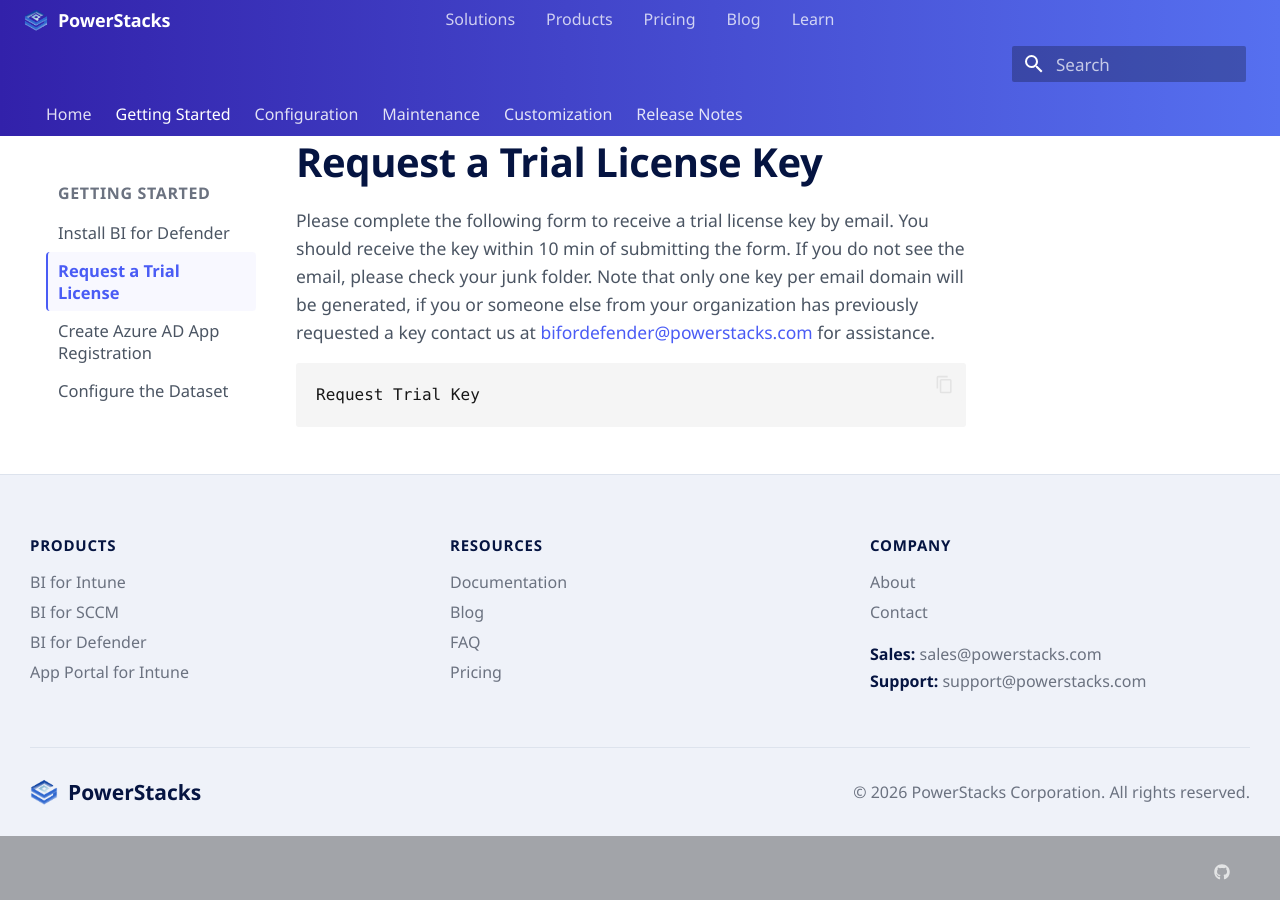
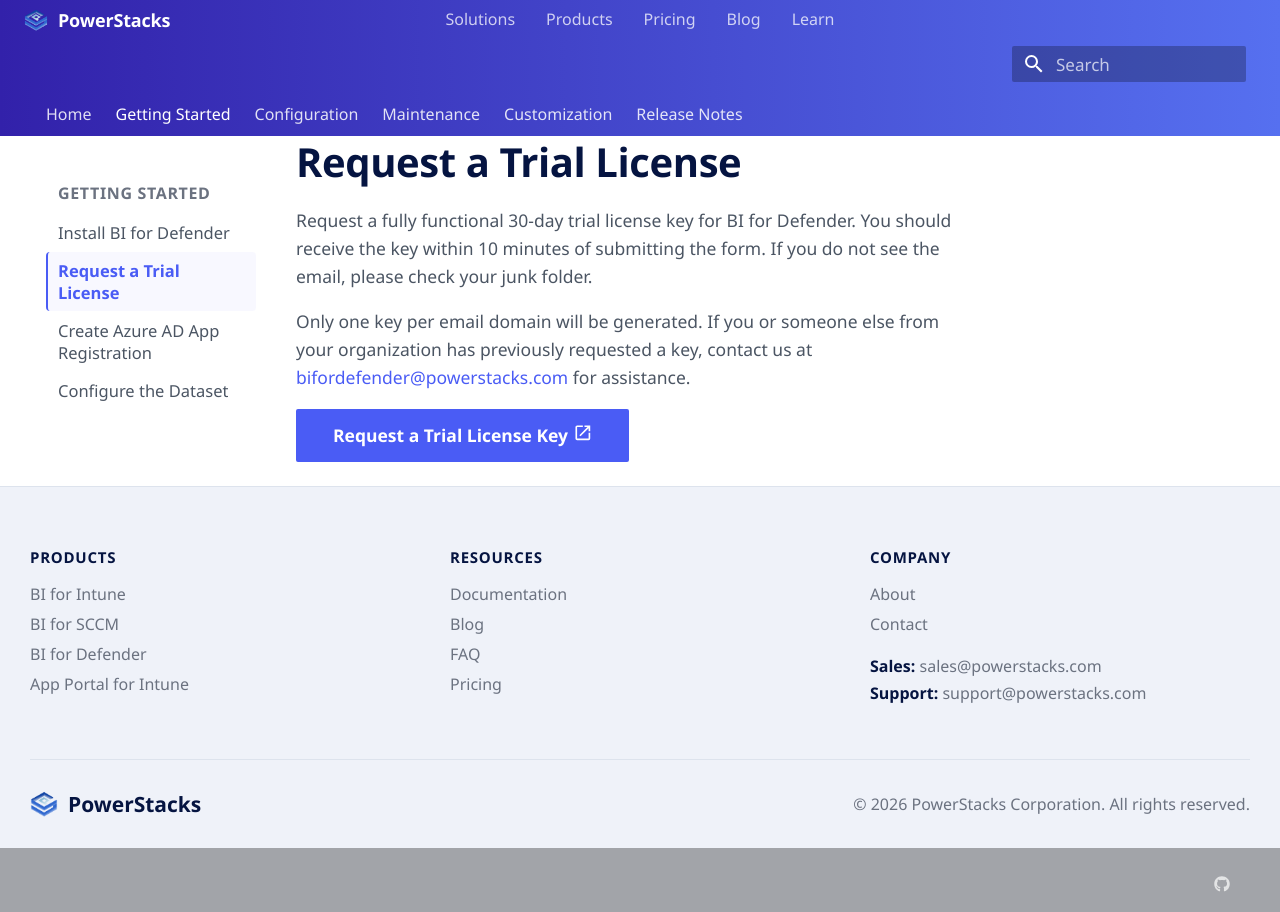
Before and after one commit to powerstacks-corp/BI-for-Defender, an MkDocs documentation site: the page built from docs/guides/request-a-trial-license.md, in a window 1280 px wide. Built offline with MkDocs 1.6.1 and Material for MkDocs 9.7.7, drawn with Linux system fonts in a browser that asks for light colours; some web fonts are replaced; comment, search, counter and statistics services are not loaded.

Commit message:
Link trial license page to centralized form on powerstacks.com
Co-Authored-By: Claude Opus 4.6 <noreply@anthropic.com>

```diff
--- a/docs/guides/request-a-trial-license.md
+++ b/docs/guides/request-a-trial-license.md
@@ -1,15 +1,10 @@
 ---
 title: "Request a Trial License"
 ---
-# Request a Trial License Key
-Please complete the following form to receive a trial license key by email. You should receive the key within 10 min of submitting the form. If you do not see the email, please check your junk folder. Note that only one key per email domain will be generated, if you or someone else from your organization has previously requested a key contact us at [bifordefender@powerstacks.com](mailto:bifordefender@powerstacks.com) for assistance.
+# Request a Trial License
 
+Request a fully functional 30-day trial license key for BI for Defender. You should receive the key within 10 minutes of submitting the form. If you do not see the email, please check your junk folder.
 
+Only one key per email domain will be generated. If you or someone else from your organization has previously requested a key, contact us at [bifordefender@powerstacks.com](mailto:bifordefender@powerstacks.com) for assistance.
 
-
-
-
-
-
-
-	Request Trial Key
+[Request a Trial License Key :material-open-in-new:](https://powerstacks.com/get-started/#trial-form){ .md-button .md-button--primary }
```
